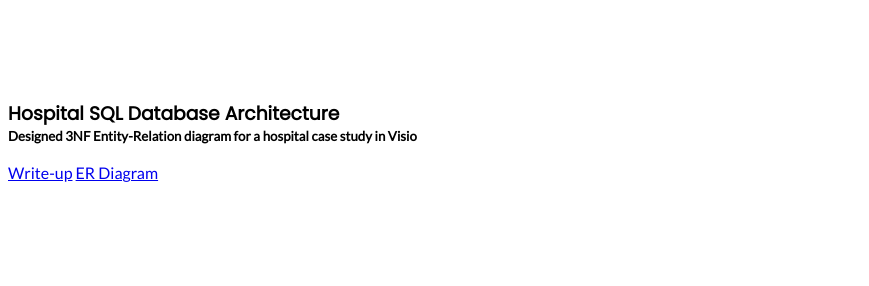
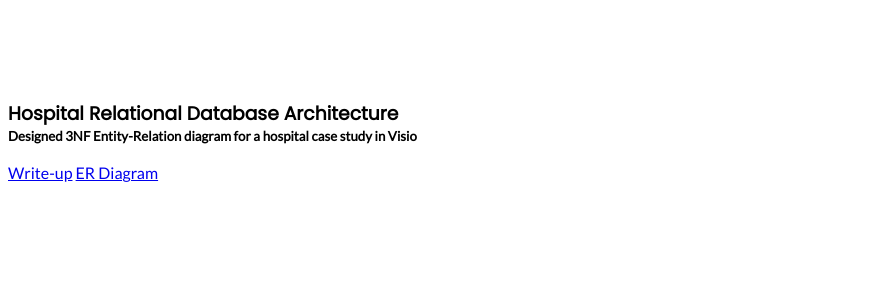
Before and after one commit to dennisjunior111/dennisjunior111.github.io, a Jekyll site: the page index.html, which Jekyll copies as it is, in a window 1280 px wide and 900 px high, scrolled down 11172 px. Shown: the part 160-446 px from the top of the window, without its empty margins (0-869 px from the left). Built offline with Jekyll 4.4.1, drawn with Linux system fonts in a browser that asks for light colours; nearby versions of some CDN libraries; library files that are not in the unit come from our copies; a script that is not in the unit is left out.

Commit message:
Update index.html

```diff
--- a/index.html
+++ b/index.html
@@ -244,7 +244,7 @@ and only if there is a strict Nash equilibrium of the Territorial Raider game on
             </div>
 
             <div class="container">
-                <h3 id="title" class="wow animated fadeIn title">Hospital SQL Database Architecture</h3>
+                <h3 id="title" class="wow animated fadeIn title">Hospital Relational Database Architecture</h3>
                 <h5 id="tagline" class="wow animated fadeInUp">Designed 3NF Entity-Relation diagram for a hospital case study in Visio</h5>
 
                     <br><a class="btn black" href="https://drive.google.com/open?id=0B-WUfO-kzCSZaExzelhOeV93bWM">Write-up</a> <a class="btn black" href="https://drive.google.com/open?id=0B-WUfO-kzCSZSldmaEtSTHRjcFE">ER Diagram</a></p>
```
